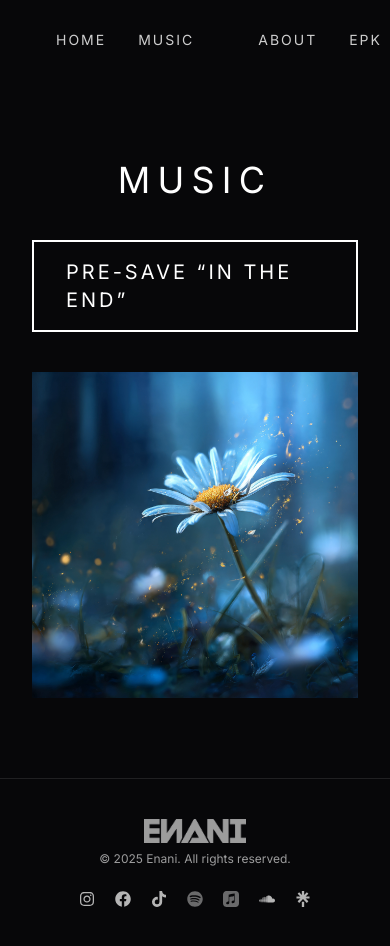
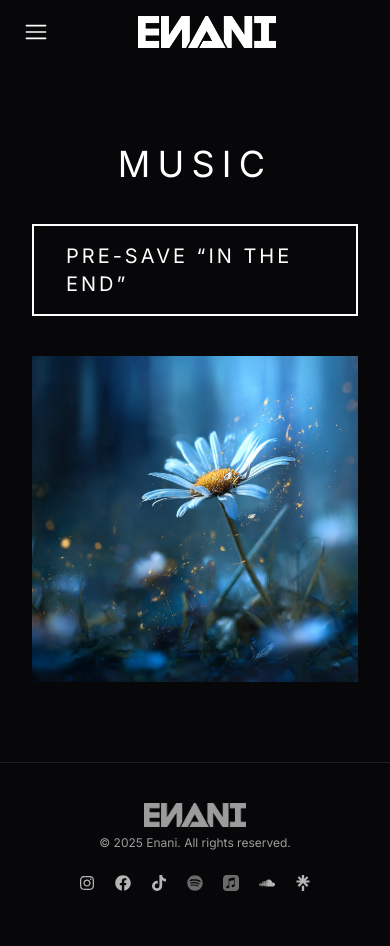
Before and after one commit to annietsai/annietsai.github.io, a React (Vite) app: page /music in a window 390 px wide. Built offline with nearby package versions, Linux system fonts and the light colour scheme.

Commit message:
Add mobile menu

```diff
--- a/package.json
+++ b/package.json
@@ -17,7 +17,8 @@
     "react": "^19.2.0",
     "react-dom": "^19.2.0",
     "react-icons": "^5.5.0",
-    "react-router-dom": "^7.11.0"
+    "react-router-dom": "^7.11.0",
+    "zustand": "^5.0.9"
   },
   "devDependencies": {
     "@eslint/js": "^9.39.2",
--- a/src/About.tsx
+++ b/src/About.tsx
@@ -1,13 +1,10 @@
 import { motion } from 'framer-motion';
 import aboutPhoto from './assets/about-photo.jpg';
-import Footer from './Footer';
-import Nav from './Nav';
+import PageWrapper from './PageWrapper';
 
 const About: React.FC = () => {
   return (
-    <div className="min-h-screen flex flex-col bg-[#070709] text-white">
-      <Nav />
-
+    <PageWrapper>
       <main
         className="flex-1
           grid grid-cols-1 md:grid-cols-2
@@ -59,9 +56,7 @@ const About: React.FC = () => {
           </div>
         </div>
       </main>
-
-      <Footer />
-    </div>
+    </PageWrapper>
   );
 };
 
--- a/src/EPK.tsx
+++ b/src/EPK.tsx
@@ -1,13 +1,10 @@
-import Nav from './Nav';
-import Footer from './Footer';
 import { motion } from 'framer-motion';
 import epk from './assets/enani-epk.pdf';
+import PageWrapper from './PageWrapper';
 
 const EPK: React.FC = () => {
   return (
-    <div className="min-h-screen flex flex-col bg-[#070709] text-white">
-      <Nav />
-
+    <PageWrapper>
       <main
         className="
           flex flex-col flex-1 items-center text-center
@@ -55,9 +52,7 @@ const EPK: React.FC = () => {
           </a>
         </motion.div>
       </main>
-
-      <Footer />
-    </div>
+    </PageWrapper>
   );
 };
 
--- /dev/null
+++ b/src/MobileMenu.tsx
@@ -0,0 +1,56 @@
+import { AnimatePresence, motion } from 'framer-motion';
+import { useNavigate } from 'react-router-dom';
+import { useMobileMenuStore } from './stores/mobileMenuStore';
+
+const NAV_LINKS = [
+  { name: 'HOME', href: '/' },
+  { name: 'MUSIC', href: '/music' },
+  { name: 'ABOUT', href: '/about' },
+  { name: 'EPK', href: '/epk' },
+];
+
+const MobileMenu: React.FC = () => {
+  const navigate = useNavigate();
+  const { isMobileMenuOpen, closeMobileMenu } = useMobileMenuStore();
+
+  const handleNavClick = async (href: string) => {
+    await navigate(href);
+    closeMobileMenu();
+  };
+
+  const menuVariants = {
+    hidden: { opacity: 0, y: -20, transition: { duration: 0.3 } },
+    visible: { opacity: 1, y: 0, transition: { duration: 0.3 } },
+  };
+
+  return (
+    <AnimatePresence>
+      {isMobileMenuOpen && (
+        <motion.div
+          className="flex flex-col items-center justify-center grow pb-16"
+          initial="hidden"
+          animate="visible"
+          exit="exit"
+          variants={menuVariants}
+        >
+          {NAV_LINKS.map((link) => (
+            <button
+              key={link.name}
+              onClick={() => handleNavClick(link.href)}
+              className="
+                text-white text-lg tracking-[2px]
+                opacity-80 hover:opacity-100 transition-opacity
+                cursor-pointer"
+            >
+              <h1 className="text-xl tracking-[0.3em] font-medium py-4">
+                {link.name}
+              </h1>
+            </button>
+          ))}
+        </motion.div>
+      )}
+    </AnimatePresence>
+  );
+};
+
+export default MobileMenu;
--- a/src/Music.tsx
+++ b/src/Music.tsx
@@ -1,7 +1,6 @@
-import Nav from './Nav';
-import Footer from './Footer';
 import inTheEndCoverArtPhoto from './assets/in-the-end-cover-art.jpeg';
 import { motion } from 'framer-motion';
+import PageWrapper from './PageWrapper';
 
 const CTA_LINK = 'https://too.fm/evodzrd';
 const CTA_TEXT = 'PRE-SAVE “IN THE END”';
@@ -9,9 +8,7 @@ const IMAGE_ALT = 'In The End cover art';
 
 const Music: React.FC = () => {
   return (
-    <div className="min-h-screen flex flex-col bg-[#070709] text-white">
-      <Nav />
-
+    <PageWrapper>
       <main
         className="flex flex-col flex-1 items-center
           gap-10
@@ -56,9 +53,7 @@ const Music: React.FC = () => {
           </a>
         </motion.div>
       </main>
-
-      <Footer />
-    </div>
+    </PageWrapper>
   );
 };
 
--- a/src/Nav.tsx
+++ b/src/Nav.tsx
@@ -1,7 +1,30 @@
 import { Link } from 'react-router-dom';
+import { RxCross1, RxHamburgerMenu } from 'react-icons/rx';
 import logo from './assets/enani-logo-white.png';
+import { useMobileMenuStore } from './stores/mobileMenuStore';
 
-const Nav: React.FC = () => {
+const NavMobile: React.FC = () => {
+  const { isMobileMenuOpen, toggleMobileMenu } = useMobileMenuStore();
+
+  return (
+    <nav className="sticky top-0 z-50 bg-[#070709]">
+      <div className="flex items-center justify-between px-6 py-4">
+        <button
+          className="text-white text-2xl md:hidden cursor-pointer"
+          onClick={toggleMobileMenu}
+        >
+          {isMobileMenuOpen ? <RxCross1 /> : <RxHamburgerMenu />}
+        </button>
+
+        <Link to="/" className="mx-auto md:mx-0">
+          <img src={logo} alt="Enani logo" className="h-8 w-auto" />
+        </Link>
+      </div>
+    </nav>
+  );
+};
+
+const NavDesktop: React.FC = () => {
   return (
     <nav className="sticky top-0 z-50 grid grid-cols-[1fr_auto_1fr] items-center px-14 py-6 bg-[#070709]">
       <div className="flex justify-end items-center gap-8">
@@ -41,4 +64,17 @@ const Nav: React.FC = () => {
   );
 };
 
+const Nav: React.FC = () => {
+  return (
+    <>
+      <div className="md:hidden">
+        <NavMobile />
+      </div>
+      <div className="hidden md:block">
+        <NavDesktop />
+      </div>
+    </>
+  );
+};
+
 export default Nav;
--- /dev/null
+++ b/src/PageWrapper.tsx
@@ -0,0 +1,27 @@
+import Footer from './Footer';
+import MobileMenu from './MobileMenu';
+import Nav from './Nav';
+import { useMobileMenuStore } from './stores/mobileMenuStore';
+
+interface PageWrapperProps {
+  children: React.ReactNode;
+}
+
+const PageWrapper: React.FC<PageWrapperProps> = ({ children }) => {
+  const { isMobileMenuOpen } = useMobileMenuStore();
+
+  return (
+    <div className="min-h-screen flex flex-col bg-[#070709] text-white">
+      <Nav />
+      <MobileMenu />
+      {!isMobileMenuOpen && (
+        <>
+          {children}
+          <Footer />
+        </>
+      )}
+    </div>
+  );
+};
+
+export default PageWrapper;
--- /dev/null
+++ b/src/stores/mobileMenuStore.ts
@@ -0,0 +1,16 @@
+import { create } from 'zustand';
+
+interface MobileMenuState {
+  isMobileMenuOpen: boolean;
+  openMobileMenu: () => void;
+  closeMobileMenu: () => void;
+  toggleMobileMenu: () => void;
+}
+
+export const useMobileMenuStore = create<MobileMenuState>((set) => ({
+  isMobileMenuOpen: false,
+  openMobileMenu: () => set({ isMobileMenuOpen: true }),
+  closeMobileMenu: () => set({ isMobileMenuOpen: false }),
+  toggleMobileMenu: () =>
+    set((state) => ({ isMobileMenuOpen: !state.isMobileMenuOpen })),
+}));
```
Also changed, not shown: 1 other file (tests, documents, lock files or other folders).
